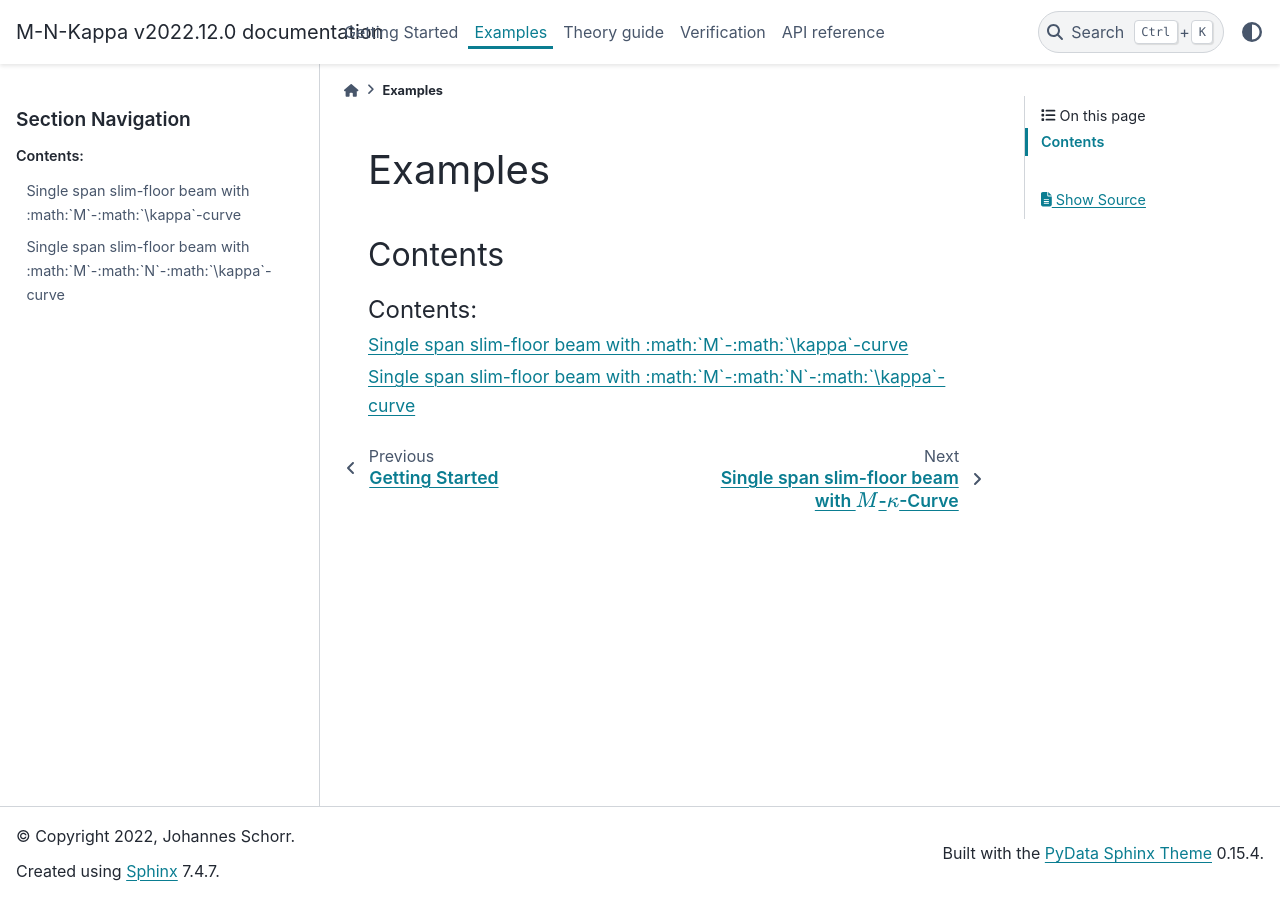
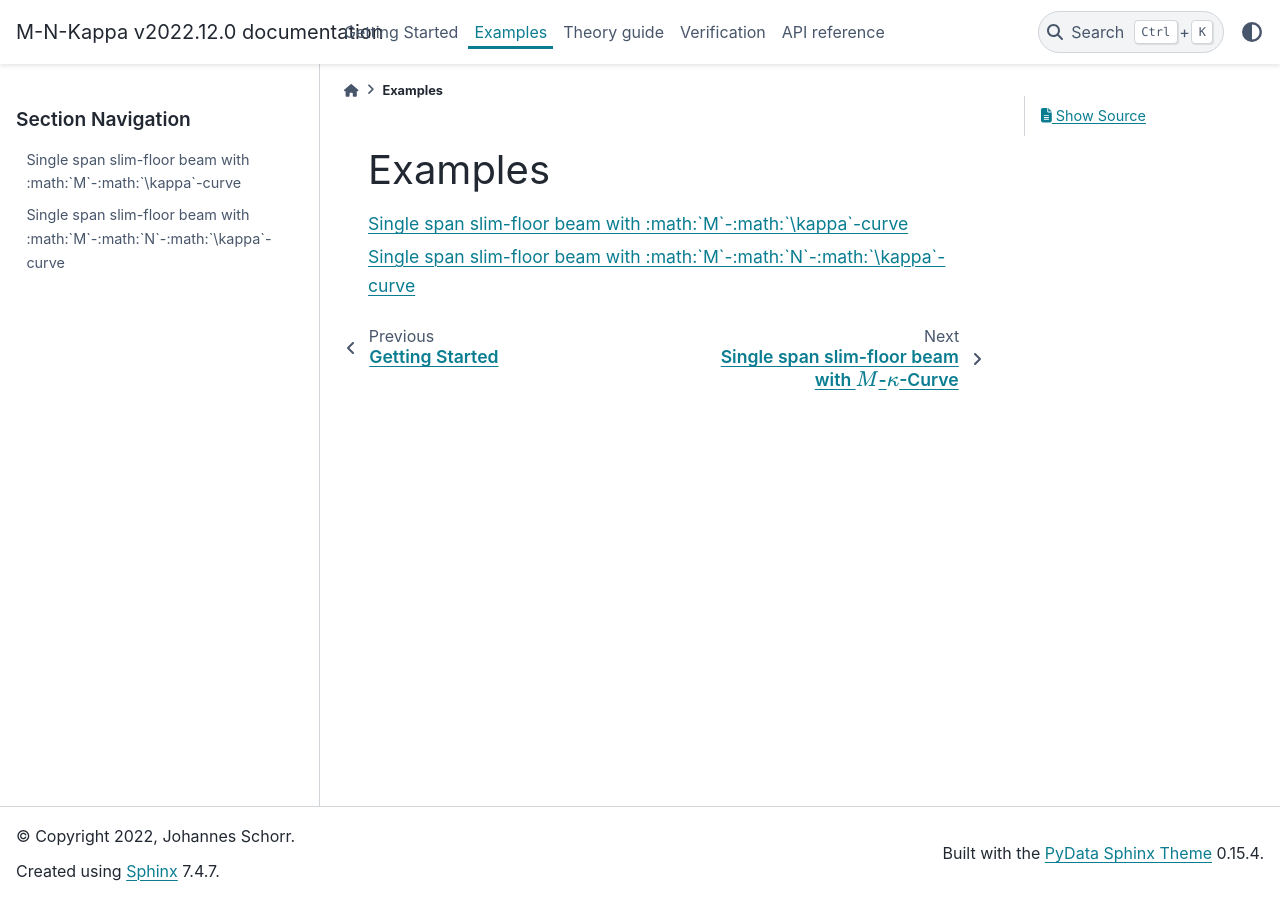
Before and after one commit to JohannesSchorr/M-N-Kappa, a Sphinx documentation site: the page built from docs/source/examples/index.rst, in a window 1280 px wide. Built offline with Sphinx 7.4.7 and the PyData theme 0.15.4, drawn with Linux system fonts in a browser that asks for light colours; pages that are not in the unit, such as notebooks, are missing from menus.

Commit message:
[remove] contents
the idea of this file is to give an overview over the given examples.
Therefore, no specification needed

```diff
--- a/docs/source/examples/index.rst
+++ b/docs/source/examples/index.rst
@@ -3,11 +3,8 @@
 Examples
 ========
 
-Contents
---------
 .. toctree::
    :maxdepth: 2
-   :caption: Contents:
    :titlesonly:
 
    Single span slim-floor beam with :math:`M`-:math:`\kappa`-curve <m_kappa_UPE>
```
